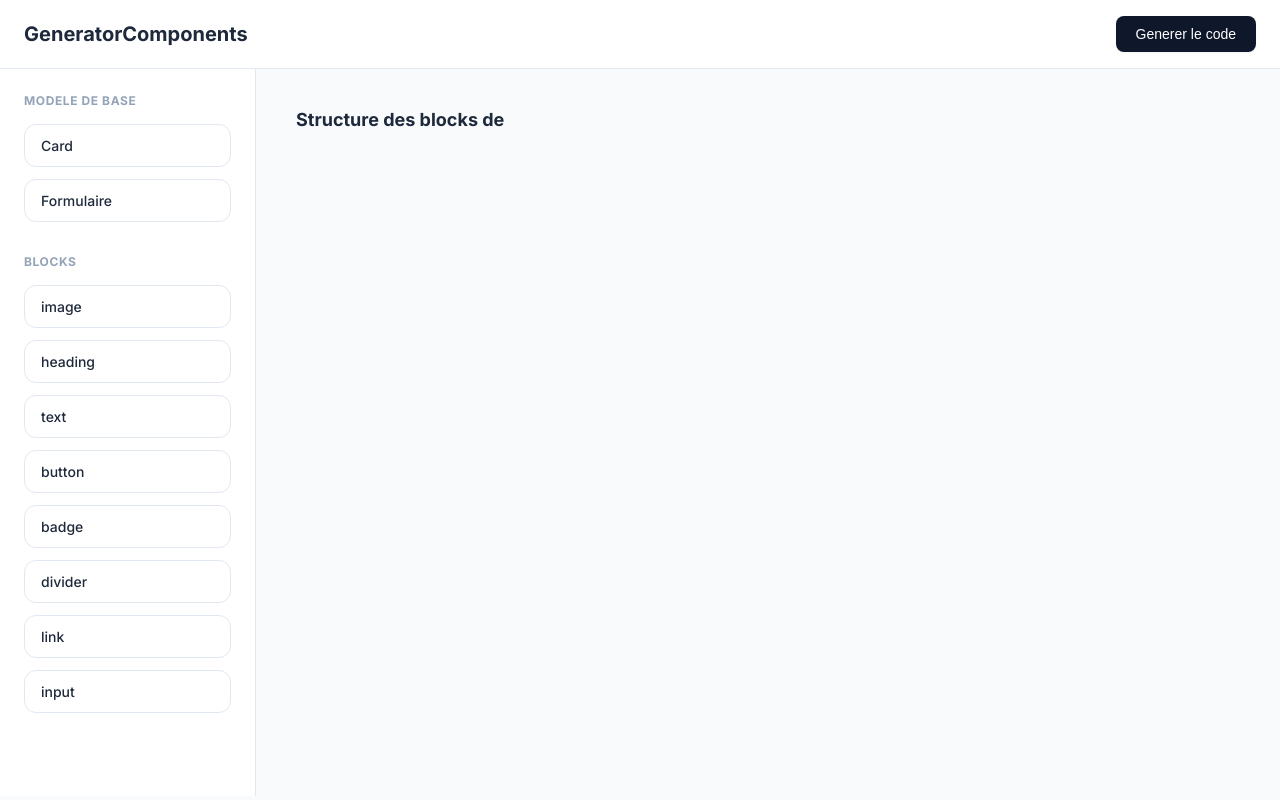
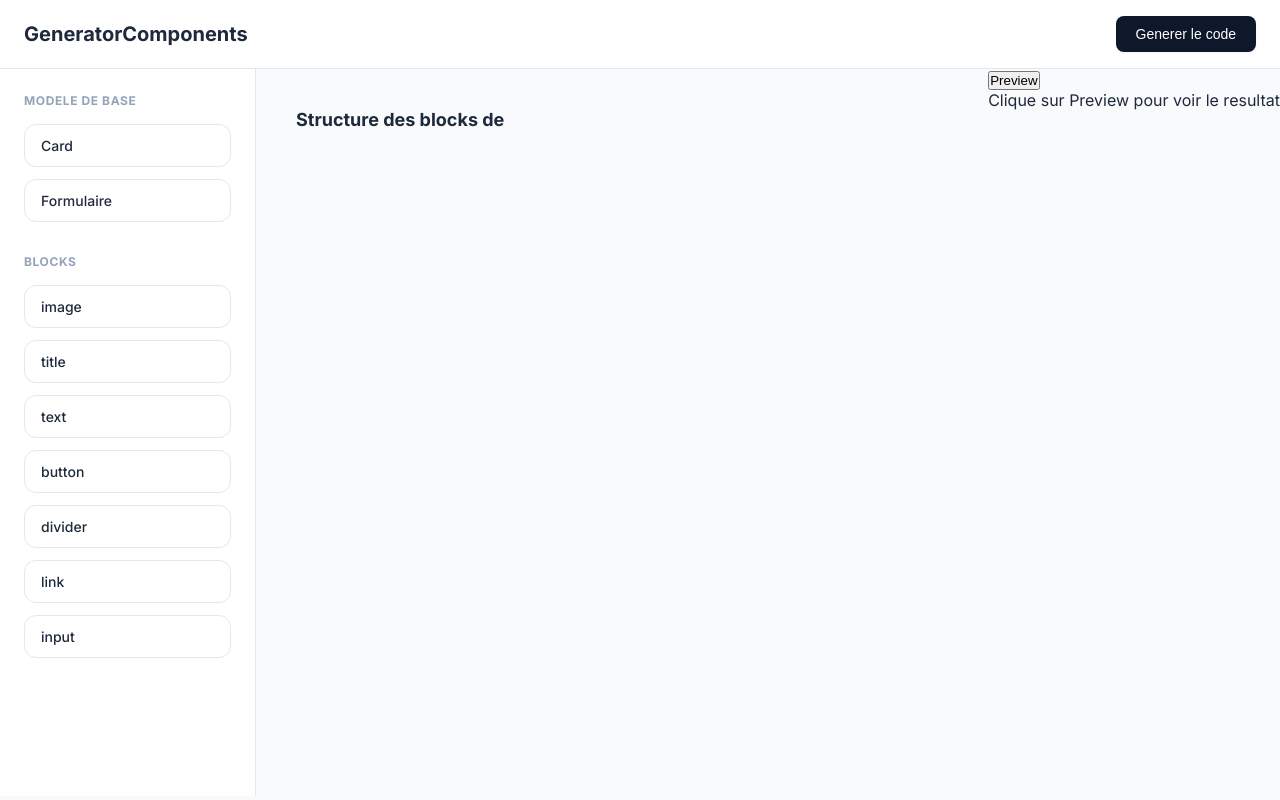
Before and after one commit to Tatiana-Juin/generatorComponents, a React (Vite) app: page / in a window 1280 px wide. Built offline with nearby package versions, Linux system fonts and the light colour scheme.

Commit message:
J'ai fait appelle de preview dans App.jsx

```diff
--- a/src/App.jsx
+++ b/src/App.jsx
@@ -3,7 +3,7 @@ import Header from './components/Header/Header';
 import Sidebar from './features/sidebar/Sidebar';
 import Canvas from './features/canvas/Canvas';
 import Preview from './features/preview/Preview';
-Preview
+
 
 export default function App() {
   const {
@@ -34,6 +34,11 @@ export default function App() {
           moveDown={moveDown}
         />
 
+        <Preview
+          selectedIdComponent={selectedIdComponent}
+          block={block}
+        />
+
 
       </main>
     </>
--- a/src/data/components.js
+++ b/src/data/components.js
@@ -7,10 +7,9 @@ export const COMPONENTS = [
 // BLOCK
 export const BLOCK_TYPES = [
   { type: 'image',   icon: '🖼',  label: 'Image' },
-  { type: 'heading', icon: 'H',   label: 'Titre' },
+  { type: 'title', icon: 'H',   label: 'Titre' },
   { type: 'text',    icon: '¶',   label: 'Paragraphe' },
   { type: 'button',  icon: '⬜',  label: 'Bouton' },
-  { type: 'badge',   icon: '🏷',  label: 'Badge' },
   { type: 'divider', icon: '—',   label: 'Séparateur' },
   { type: 'link',    icon: '🔗',  label: 'Lien' },
   { type: 'input',   icon: '✏️',  label: 'Champ texte' },
@@ -19,13 +18,13 @@ export const BLOCK_TYPES = [
 export const DEFAULT_BLOCKS = {
   card: [
     { id: 1, type: 'image', src: 'https://images.unsplash.com/photo-1506905925346-21bda4d32df4?w=400&h=200&fit=crop', alt: 'Image de la carte' },
-    { id: 2, type: 'badge', text: 'Nouveau', color: '#a78bfa' },
-    { id: 3, type: 'heading', text: 'Titre de la carte', level: 2 },
-    { id: 4, type: 'text', text: 'Description courte du contenu de la carte.' },
-    { id: 5, type: 'button', text: 'En savoir plus', variant: 'primary' },
+
+    { id: 2, type: 'title', text: 'Titre de la carte', level: 2 },
+    { id: 3, type: 'text', text: 'Description courte du contenu de la carte.' },
+    { id: 4, type: 'button', text: 'En savoir plus', variant: 'primary' },
   ],
   form: [
-    { id: 1, type: 'heading', text: 'Contactez-nous', level: 2 },
+    { id: 1, type: 'title', text: 'Contactez-nous', level: 2 },
     { id: 2, type: 'text', text: 'Remplissez le formulaire et nous vous répondrons sous 24h.' },
     { id: 3, type: 'input', label: 'Votre nom', placeholder: 'Jean Dupont' },
     { id: 4, type: 'input', label: 'Email', placeholder: 'jean@exemple.fr' },
```
